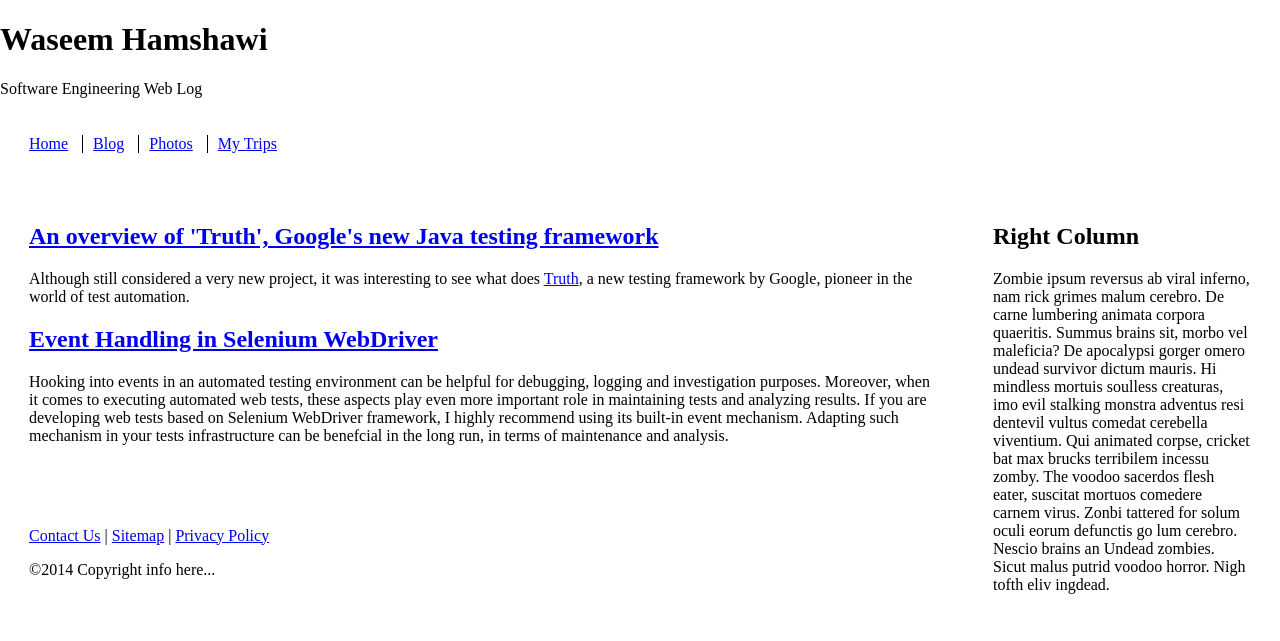
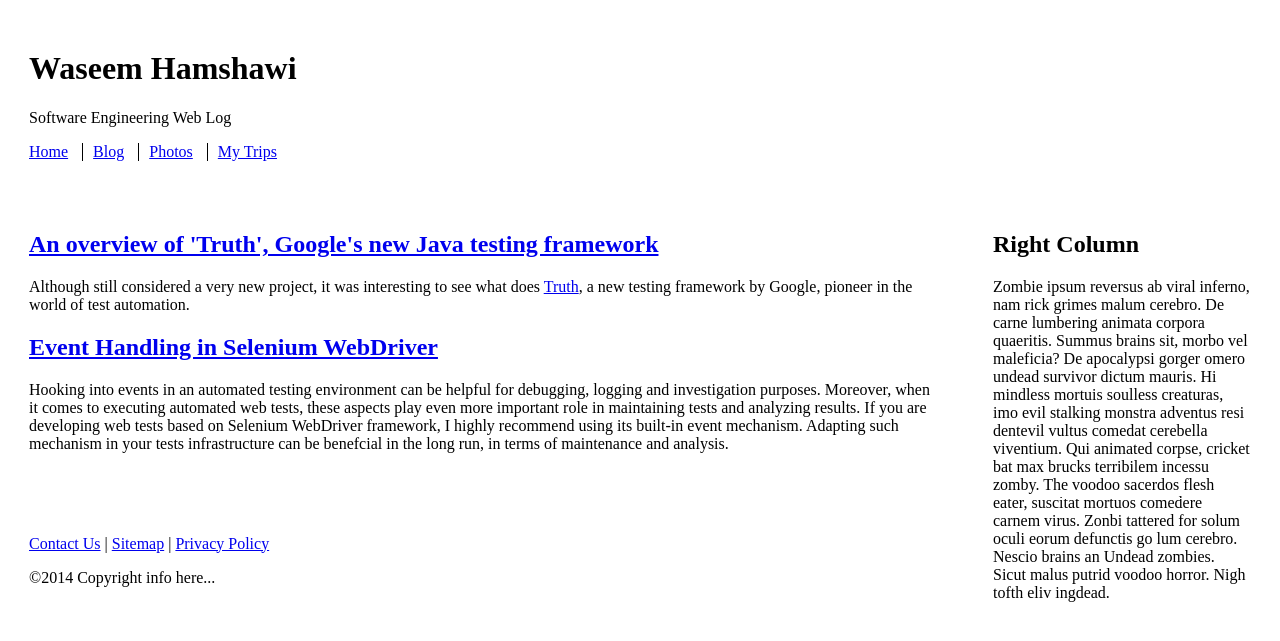
Before and after one commit to waseemh/waseemh.github.io, a Jekyll site: the page built from index.html, in a window 1280 px wide. Shown: the top 641 px of the page. Built offline with Jekyll 4.4.1, drawn with Linux system fonts in a browser that asks for light colours.

Commit message:
Update default.html

```diff
--- a/_layouts/default.html
+++ b/_layouts/default.html
@@ -16,10 +16,10 @@
 </head>
 
 <body>
-<h1>{{ site.name}}</h1>
-<p>{{ site.description }}</p>
 
 <header>
+    <h1>{{ site.name}}</h1>
+    <p>{{ site.description }}</p>
     <nav>
         <ul class="nav inline-items">
             <li><a href="#">Home</a></li>
```
